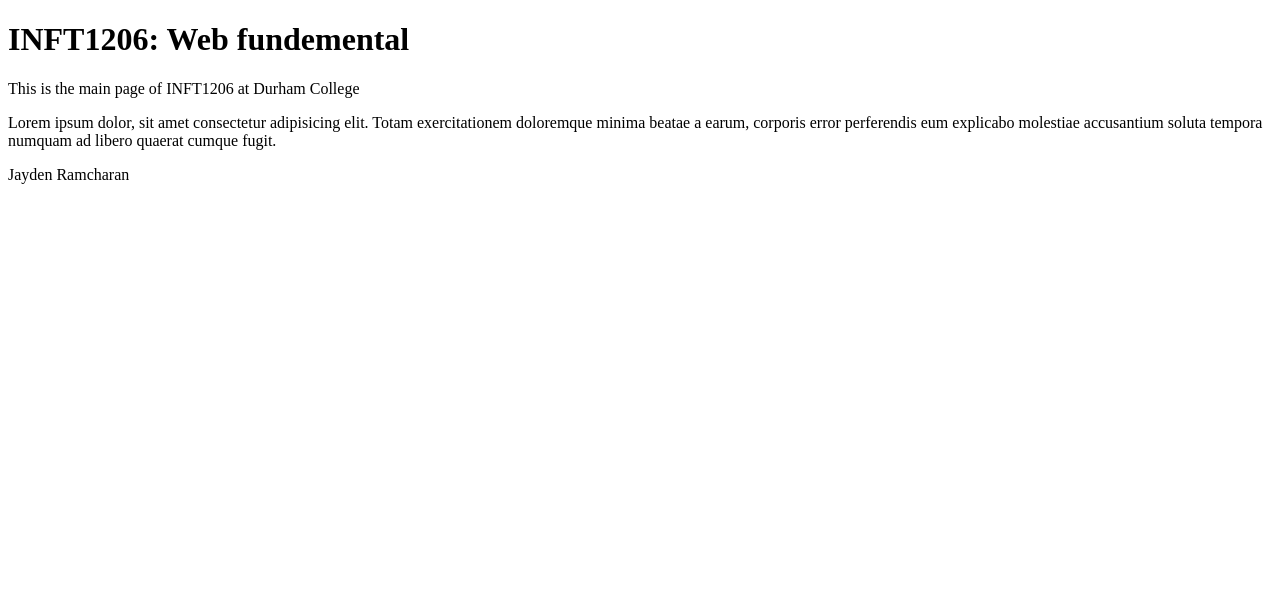
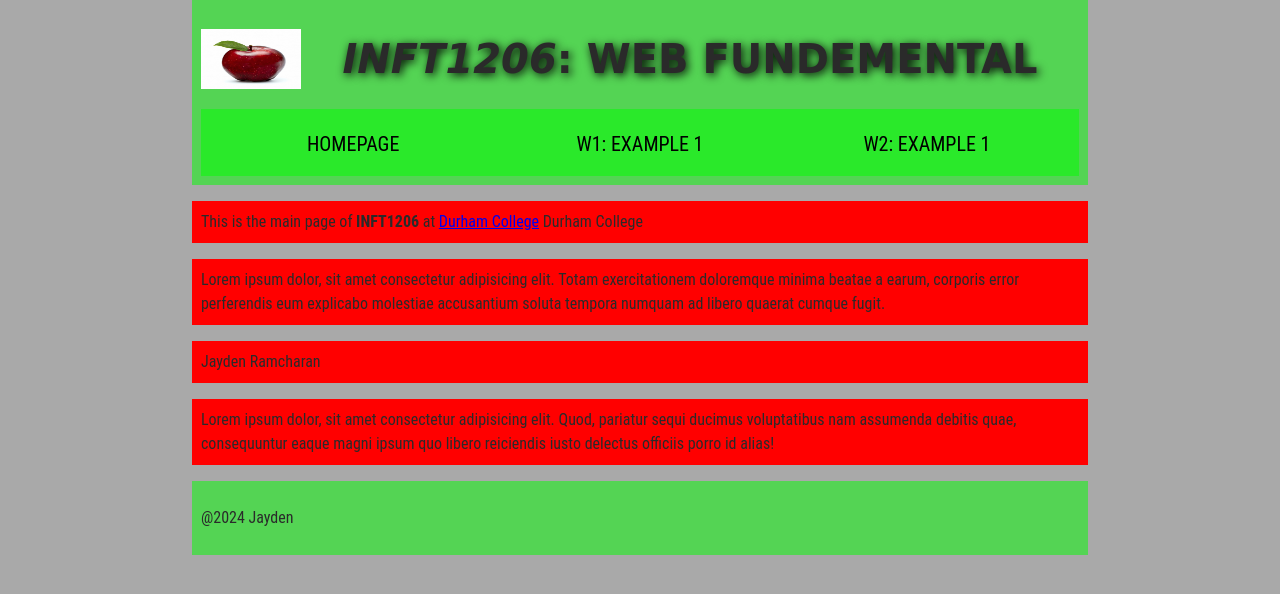
Before and after one commit to JaydenRamcharan/inft1206sec3, a plain HTML site: page index.html in a window 1280 px wide. Drawn offline with Linux system fonts and the light colour scheme.

Commit message:
Version 3

```diff
--- /dev/null
+++ b/css/style.css
@@ -0,0 +1,138 @@
+/* || General setup */
+
+html, body {
+  margin: 0;
+  padding: 0;
+}
+
+html {
+  font-size: 10px;
+  background-color: #a9a9a9;
+}
+
+body {
+  width: 70%;
+  min-width: 800px;
+  margin: 0 auto;
+}
+
+/* || typography */
+
+h1, h2, h3 {
+  font-family: 'Cinzel Decorative', cursive;
+  color: #2a2a2a;
+}
+
+p, input, li {
+  font-family: 'Roboto Condensed', sans-serif;
+  color: #2a2a2a;
+}
+
+h1 {
+  font-size: 4rem;
+  text-align: center;
+  text-shadow: 2px 2px 10px black;
+}
+
+h2 {
+  font-size: 3rem;
+  text-align: center;
+}
+
+h3 {
+  font-size: 2.2rem;
+}
+
+p, li {
+  font-size: 1.6rem;
+  line-height: 1.5;
+}
+
+/* || header layout */
+
+header {
+  margin-bottom: 10px;
+  display: flex;
+  flex-flow: row wrap;
+}
+
+body > * {
+  background-color: red;
+  padding: 1%;
+}
+
+main, header, nav, article, aside, footer, section {
+  background-color: rgba(0,255,0,0.5);
+  padding: 1%;
+}
+
+h1 {
+  flex: 5;
+  text-transform: uppercase;
+}
+
+header img {
+  display: block;
+  height: 60px;
+  padding-top: 20.15px;
+}
+
+nav {
+  height: 50px;
+  flex: 100%;
+  display: flex;
+}
+
+nav ul {
+  padding: 0;
+  list-style-type: none;
+  flex: 2;
+  display: flex;
+}
+
+nav li {
+  display: inline;
+  text-align: center;
+  flex: 1;
+}
+
+nav a, nav span {
+  display: inline-block;
+  font-size: 2rem;
+  height: 3rem;
+  line-height: 1.7;
+  text-transform: uppercase;
+  text-decoration: none;
+  color: black;
+
+}
+
+/* || main layout */
+
+main {
+  display: flex;
+}
+
+article, section {
+  flex: 4;
+}
+
+aside {
+  flex: 1;
+  margin-left: 10px;
+  padding: 1%;
+}
+
+aside a {
+  display: block;
+  float: left;
+  width: 50%;
+}
+
+aside img {
+  max-width: 100%;
+}
+
+footer {
+  margin-top: 10px;
+}
--- a/index.html
+++ b/index.html
@@ -3,12 +3,30 @@
 <head>
     <meta charset="UTF-8">
     <meta name="viewport" content="width=device-width, initial-scale=1.0">
+    <link rel="stylesheet" href="./css/style.css">
     <title>INFT1206</title>
 </head>
 <body>
-    <h1>INFT1206: Web fundemental</h1>
-    <p>This is the main page of INFT1206 at Durham College</p>
+<header>
+    <img src="./images/Apple.jpg" alt="My logo" width="100px">
+        <h1><em>INFT1206</em>: Web fundemental</h1>
+        <nav>
+            <ul>
+                <li><a herf="./index.html">Homepage</a></li>
+        <li><a href="./week1/week1-example1.html">W1: Example 1</a></li>
+        <li> <a herf = "" > W2: Example 1</a></li>
+
+            </ul>
+        </nav>
+</header>
+
+    <p>This is the main page of <strong>INFT1206</strong> at <a href="https://durhamcollege.ca/mydc/">Durham College</a> Durham College</p>
+
     <p>Lorem ipsum dolor, sit amet consectetur adipisicing elit. Totam exercitationem doloremque minima beatae a earum, corporis error perferendis eum explicabo molestiae accusantium soluta tempora numquam ad libero quaerat cumque fugit.</p>
     <p>Jayden Ramcharan</p>
+
+    <p>Lorem ipsum dolor, sit amet consectetur adipisicing elit. Quod, pariatur sequi ducimus voluptatibus nam assumenda debitis quae, consequuntur eaque magni ipsum quo libero reiciendis iusto delectus officiis porro id alias!</p>
+
+   <footer> <p>@2024 Jayden</p> </footer>
 </body>
 </html>
```
Also changed, not shown: week1/week1-example1.html (added, +79 -0 lines), assignments/a1/a1p1.html (added), assignments/a1/a2p2.html (added), images/Apple.jpg (added).
